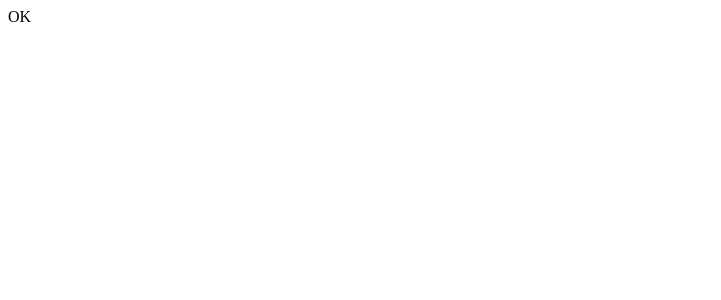
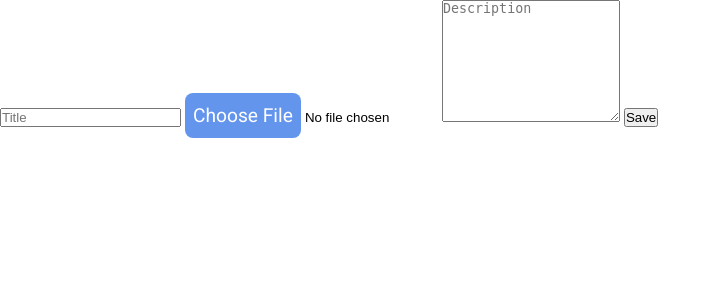
Before and after one commit to Remy349/upload-images-cloudinary-python, a Flask app: page / in a window 1280 px wide. Before the commit the part shown is almost empty. Shown: the top 300 px of the page, without its empty margins (0-721 px from the left). Run offline with Flask 3, Linux system fonts and the light colour scheme.

Commit message:
Start working on the index.html file.

```diff
--- a/flaskr/main/forms.py
+++ b/flaskr/main/forms.py
@@ -1,5 +1,5 @@
 from flask_wtf import FlaskForm
-from wtforms.fields import FileField, StringField, TextAreaField
+from wtforms.fields import FileField, StringField, SubmitField, TextAreaField
 from wtforms.validators import DataRequired, Length
 
 
@@ -13,3 +13,4 @@ class NewImageForm(FlaskForm):
         validators=[Length(max=150)],
     )
     image_file = FileField("image_file")
+    submit = SubmitField("Save")
--- a/flaskr/main/routes.py
+++ b/flaskr/main/routes.py
@@ -1,8 +1,11 @@
-from flask import Blueprint
+from flask import Blueprint, render_template
+from flaskr.main.forms import NewImageForm
 
 bp = Blueprint("main", __name__)
 
 
-@bp.route("/", methods=["GET"])
+@bp.route("/", methods=["GET", "POST"])
 def index():
-    return "OK"
+    form = NewImageForm()
+
+    return render_template("index.html", form=form)
--- a/flaskr/templates/base.html
+++ b/flaskr/templates/base.html
@@ -2,19 +2,16 @@
 <html lang="en">
   <head>
     <meta charset="UTF-8">
-  <meta name="viewport" content="width=device-width, initial-scale=1.0">
-  <title>Upload Images with Python - Cloudinary</title>
+    <meta name="viewport" content="width=device-width, initial-scale=1">
     <!-- BOXICONS -->
-  <link href='https://unpkg.com/boxicons@2.1.2/css/boxicons.min.css' rel='stylesheet'>
+    <link href='https://unpkg.com/boxicons@2.1.4/css/boxicons.min.css' rel='stylesheet'>
     <!-- STYLES CSS -->
-  <link rel="stylesheet" href="{{ url_for('static', filename='css/styles.css') }}">
+    <link href="{{ url_for('static', filename='css/styles.css') }}" rel="stylesheet">
+    <title>Upload images with Python - Cloudinary</title>
   </head>
   <body>
     <main class="main">
       {% block content %} {% endblock content %}
     </main>
-
-  <!-- SCRIPTS JS -->
-  <script src="{{ url_for('static', filename='js/main.js') }}"></script>
   </body>
 </html>
--- a/flaskr/templates/index.html
+++ b/flaskr/templates/index.html
@@ -1,90 +1,18 @@
 {% extends "base.html" %}
 
 {% block content %}
-<section class="upload">
-  {% with messages = get_flashed_messages() %}
-  {% if messages %}
-  {% for message in messages %}
-  <div class="upload__message container">
-    <p class="upload__message-text">
-      {{ message }}
-    </p>
-    <i class="bx bx-x upload__message-icon"></i>
+<section class="index">
+  <div class="index__forms">
+    <form action="" method="POST" class="index__form" enctype="multipart/form-data">
+      {{ form.hidden_tag() }}
+      {{ form.image_title(class_='index__form-input', placeholder='Title', autocomplete='off') }}
+      {{ form.image_file(class_='index__form-file') }}
+      {{ form.image_description(class_='index__form-textarea', placeholder='Description', rows='8') }}
+      {{ form.submit(class_='index__form-submit') }}
+    </form>
   </div>
-  {% endfor %}
-  {% endif %}
-  {% endwith %}
-  <div class="upload__container container">
-    <div class="upload__forms">
-      <div class="upload__forms-container">
-        <form
-          action="{{ url_for('add_image') }}"
-          class="upload__form"
-          method="POST"
-          enctype="multipart/form-data"
-        >
-          <h3 class="upload__form-title">
-            Choose an image
-          </h3>
-          <div class="upload__form-inputs">
-            <input
-              class="upload__form-input"
-              type="file"
-              name="file"
-              accept="image/*"
-            />
-          </div>
-          <div class="upload__form-btns">
-            <button class="upload__form-btns_submit" type="submit">
-              Submit
-            </button>
-          </div>
-        </form>
-      </div>
-    </div>
-    <div class="upload__images">
-      <div class="upload__images-container">
-        {% if images|length < 1 %}
-        <div class="upload__images-empty"></div>
-        {% else %}
-        <div class="upload__images-cards">
-          {% for image in images %}
-          <div class="upload__images-cards_card">
-            <div class="upload__images-cards_card_image">
-              <img
-                class="upload__images-cards_card_img"
-                src="{{ image.secure_url }}"
-                alt="Image saved in Cloudinary"
-              />
-            </div>
-            <h3 class="upload__images-cards_card_filename">
-              {{ image.filename }}
-            </h3>
-            <div class="upload__images-cards_card_btn">
-              <a
-                href="{{ url_for('delete_image', image_id=image.id) }}"
-                class="upload__images-cards_card_btn_delete"
-              >
-                Delete
-                <i class="bx bxs-trash-alt"></i>
-              </a>
-            </div>
-          </div>
-          {% endfor %}
-        </div>
-        <div class="upload__images-pagination">
-          <div class="upload__images-pagination_container">
-            <a href="{{ prev_url or '#' }}" class="upload__images-pagination_left">
-              <i class='bx bx-left-arrow-alt'></i>
-            </a>
-            <a href="{{ next_url or '#' }}" class="upload__images-pagination_right">
-              <i class='bx bx-right-arrow-alt' ></i>
-            </a>
-          </div>
-        </div>
-        {% endif %}
-      </div>
-    </div>
+  <div class="">
+
   </div>
 </section>
 {% endblock content %}
```
Also changed, not shown: index.txt (added, +90 -0 lines). Lines whose indentation alone changed are shown as unchanged.
